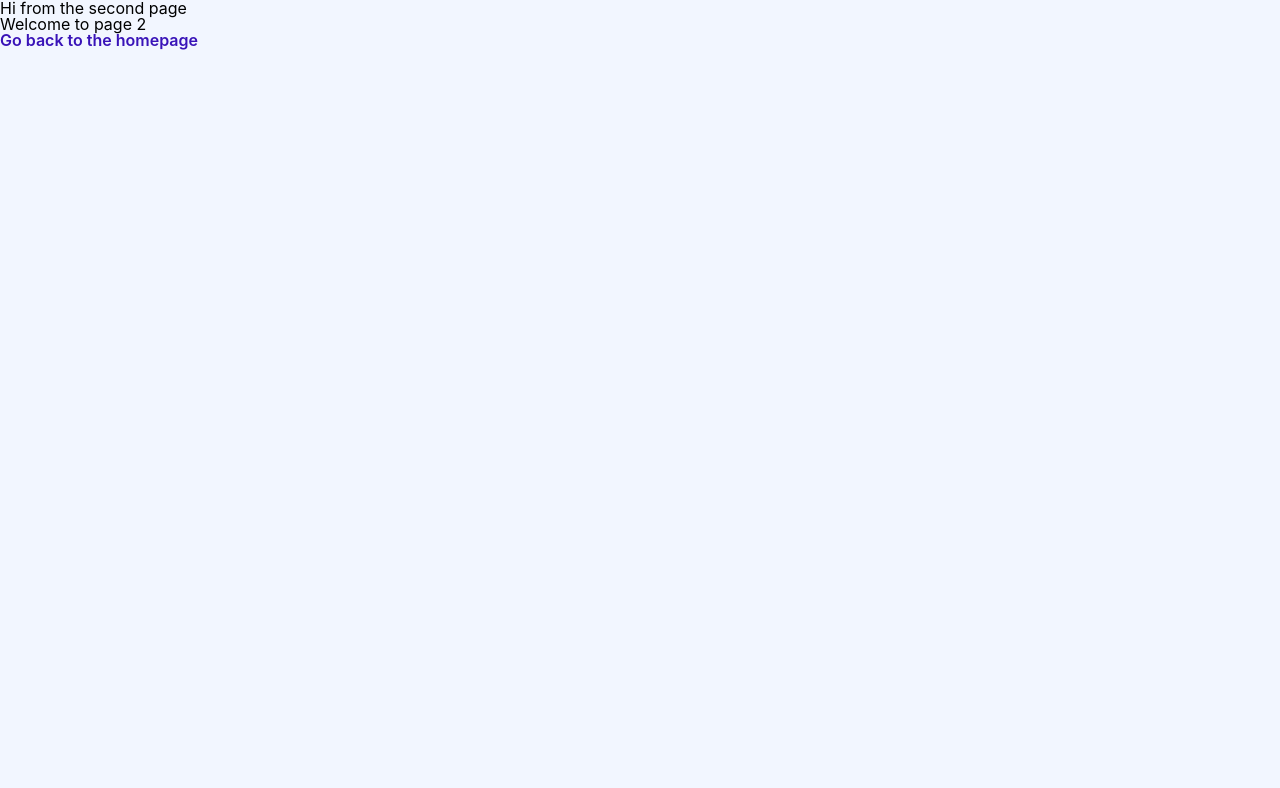
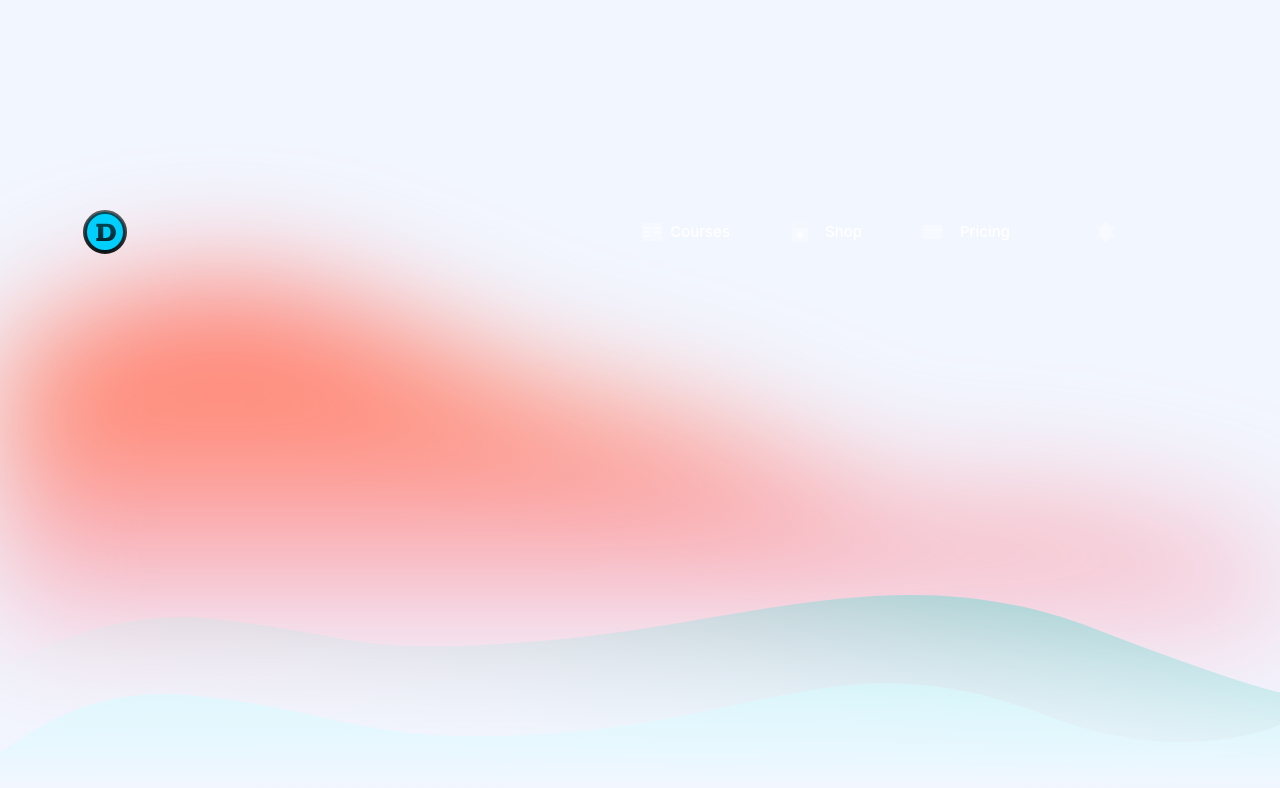
Before and after one commit to abusiraj84/devam, a Gatsby site: page /page-2 in a window 1280 px wide. Shown: the top 788 px of the page. Built offline with nearby package versions, Linux system fonts and the light colour scheme; Gatsby itself is replaced by a stand-in of ours.

Commit message:
menu solve problem

```diff
--- a/src/components/layout/layout.css
+++ b/src/components/layout/layout.css
@@ -120,6 +120,7 @@ body {
   -webkit-font-smoothing: antialiased;
   -moz-osx-font-smoothing: grayscale;
   background: linear-gradient(180deg, #16acdb 0%, #023446 100%);
+  background-repeat: no-repeat;
 }
 ol,
 ul {
--- a/src/components/sections/NavSection.js
+++ b/src/components/sections/NavSection.js
@@ -43,6 +43,7 @@ function NavSection() {
           whileTap={{ scale: 0.9 }}
         />
         <DropDownMenu
+          initial={{ opacity: 0 }}
           animate={isOpen ? "open" : "closed"}
           variants={variants}
           transition={{ type: "spring" }}
--- a/src/pages/page-2.js
+++ b/src/pages/page-2.js
@@ -1,17 +1,40 @@
 import React from "react"
 import { Link } from "gatsby"
+import SEO from "../components/layout/seo"
+import NavSection from "../components/sections/NavSection"
+import styled from "styled-components"
+import WaveBackground from "../components/backgrounds/WaveBackground"
 import Layout from "../components/layout/layout"
-import SEO from "../components/layout/seo"
 
 function SecondPage() {
   return (
     <Layout>
-      <SEO title="Page two" />
-      <h1>Hi from the second page</h1>
-      <p>Welcome to page 2</p>
-      <Link to="/">Go back to the homepage</Link>
+      <Wrapper>
+        <WaveBackground />
+        <SEO title="Page two" />
+        <ContentWrapper>
+          <NavSection />
+        </ContentWrapper>
+
+        {/* <Link to="/">Go back to the homepage</Link> */}
+      </Wrapper>
     </Layout>
   )
 }
 
 export default SecondPage
+const Wrapper = styled.div`
+  width: 100%;
+`
+const ContentWrapper = styled.div`
+  /* background-image: url("/images/waves/livestream-wave3.svg");
+  background-repeat: no-repeat; */
+  overflow: hidden;
+  max-width: 1234px;
+  padding: 150px 30px;
+  margin: 0 auto;
+
+  @media (max-width: 640px) {
+    padding: 10px 30px;
+  }
+`
```
